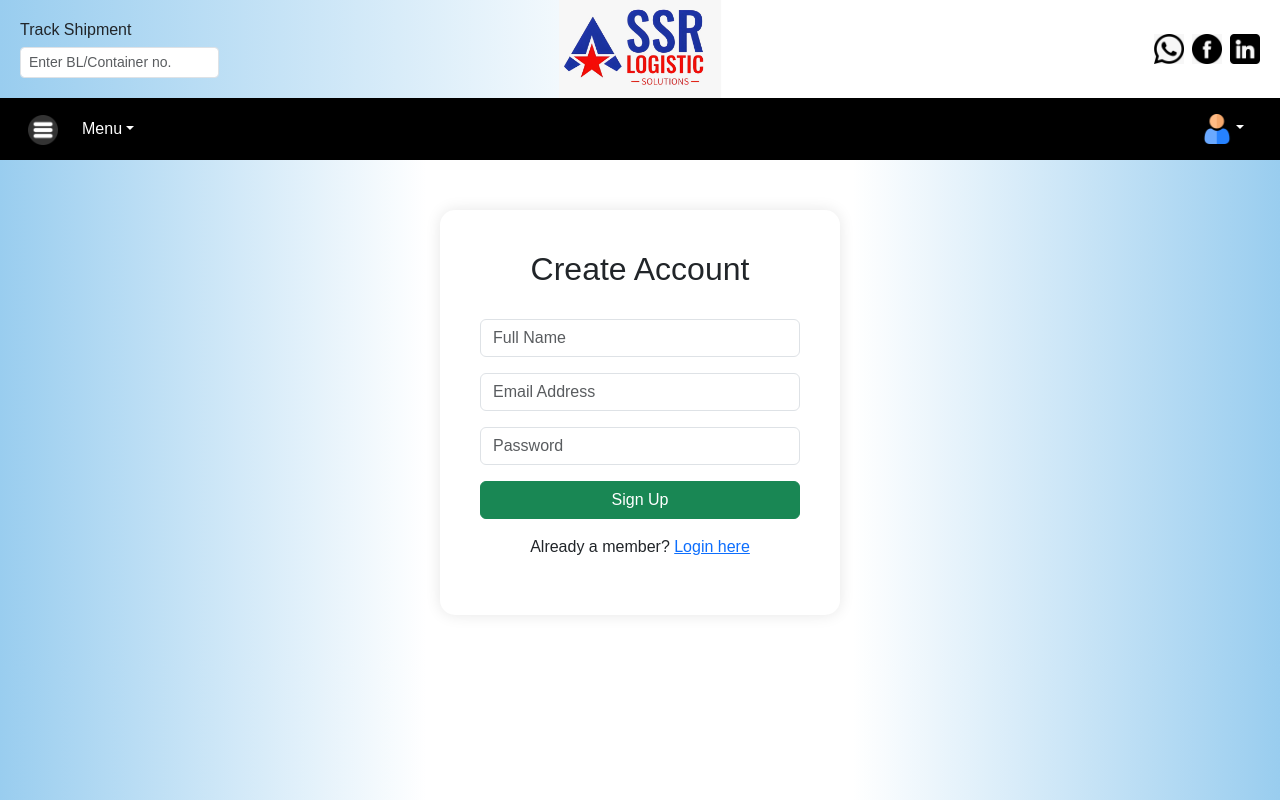
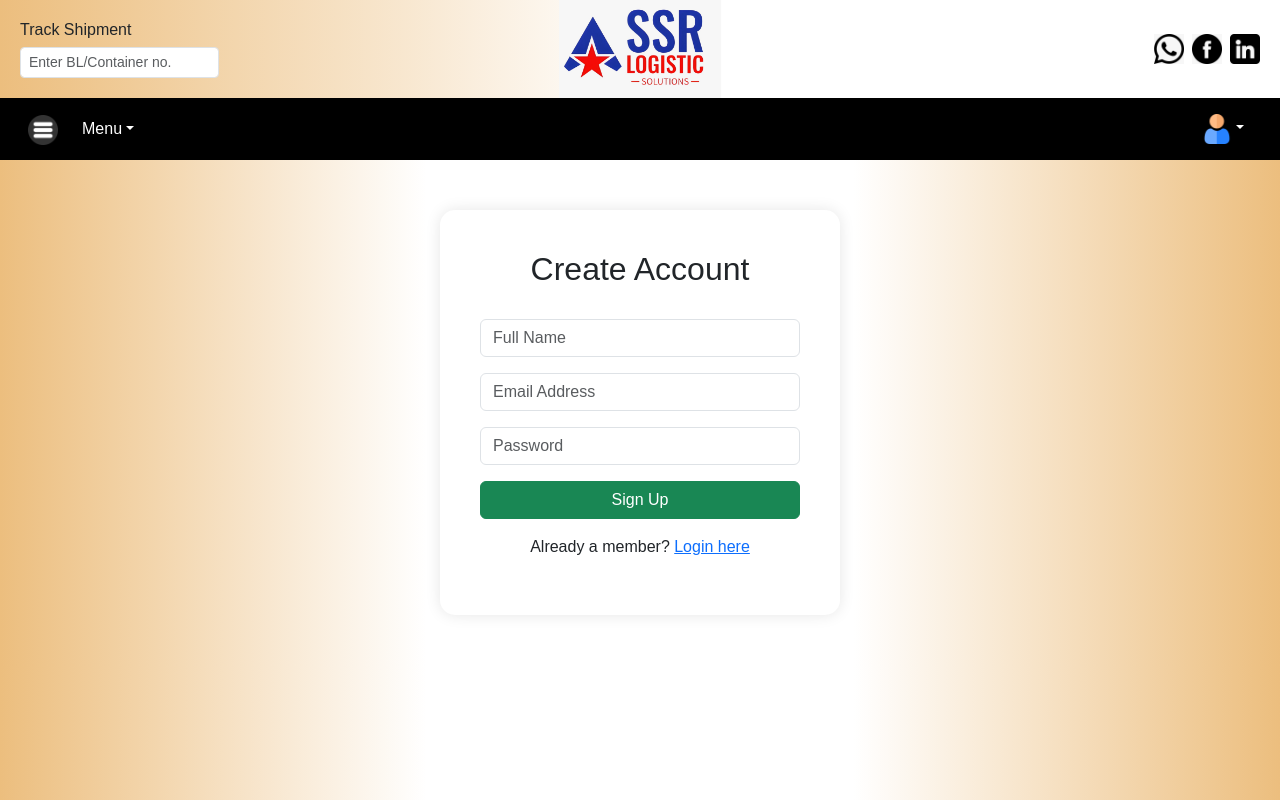
Before and after one commit to iamlatsss/SSR, a Flask app: page /sign_up in a window 1280 px wide. Run offline with Flask 3, Linux system fonts and the light colour scheme; some libraries are stand-ins or nearby versions.

Commit message:
colors changed

```diff
--- a/app.py
+++ b/app.py
@@ -8,7 +8,6 @@ import MySQLdb.cursors
 # Load .env variables
 load_dotenv()
 
-# Flask App Setup
 app = Flask(__name__)
 app.secret_key = os.environ.get("SECRET_KEY", "default-secret-key")
 
@@ -19,14 +18,13 @@ app.config['MYSQL_USER'] = os.environ.get("DB_USER")
 app.config['MYSQL_PASSWORD'] = os.environ.get("DB_PASSWORD")
 app.config['MYSQL_DB'] = os.environ.get("DB_NAME")
 
-# Initialize MySQL
 mysql = MySQL(app)
 
 # ---------- Routes ----------
 
 @app.route('/')
 def home():
-    return render_template('index.html', name=session.get('name'))
+    return render_template('index.html')
 
 @app.route('/sign_up', methods=['GET', 'POST'])
 def sign_up():
@@ -73,6 +71,14 @@ def Log_in():
 
     return render_template('Log_in.html')
 
+
+@app.route('/logout')  # lowercase
+def logout():
+    session.clear()
+    flash('Logged out successfully.', 'info')
+    return redirect(url_for('home'))
+
+
 @app.route('/profile')
 def profile():
     if not session.get('user_logged_in'):
@@ -90,32 +96,11 @@ def profile():
 
     return render_template('profile.html', user=user)
 
-@app.route('/Logout')
-def logout():
-    session.clear()
-    flash('Logged out successfully.', 'info')
-    return redirect(url_for('home'))
-
-@app.route('/forgot_password', methods=['GET', 'POST'])
-def forgot_password():
-    if request.method == 'POST':
-        email = request.form['email']
-
-        cur = mysql.connection.cursor()
-        cur.execute("SELECT * FROM users WHERE email = %s", [email])
-        user = cur.fetchone()
-        cur.close()
-
-        if user:
-            flash("Reset link has been sent to your email (simulated).", "success")
-        else:
-            flash("Email not registered.", "danger")
-
-    return render_template('forgot_password.html')
 
 @app.route('/complete_profile', methods=['GET', 'POST'])
 def complete_profile():
     if not session.get('user_logged_in'):
+        flash('Please log in to complete your profile.', 'warning')
         return redirect(url_for('Log_in'))
 
     cur = mysql.connection.cursor(MySQLdb.cursors.DictCursor)
@@ -145,17 +130,22 @@ def complete_profile():
 
     return render_template('complete_profile.html', user=user_data)
 
-# ---------- KYC Form ----------
 
 @app.route('/kycwebpage')
 def kyc_webpage():
     if not session.get('user_logged_in'):
         flash("Please login first", "danger")
         return redirect(url_for('Log_in'))
+
     return render_template('kyc.html')
+
 
 @app.route('/kycdetails', methods=['POST'])
 def kycdetails():
+    if not session.get('user_logged_in'):
+        flash("Please login first", "danger")
+        return redirect(url_for('Log_in'))
+
     data = request.form
     cur = mysql.connection.cursor()
     cur.execute("""
@@ -179,17 +169,21 @@ def kycdetails():
     flash("KYC submitted successfully!", "success")
     return redirect(url_for('kyc_webpage'))
 
-# ---------- Quotation ----------
 
 @app.route('/quotationwebpage')
 def quotation_page():
     if not session.get('user_logged_in'):
         flash("Please login first", "danger")
         return redirect(url_for('Log_in'))
+
     return render_template('quotation.html')
 
 @app.route('/quotation_submit', methods=['POST'])
 def quotation_submit():
+    if not session.get('user_logged_in'):
+        flash("Please login first", "danger")
+        return redirect(url_for('Log_in'))
+
     data = request.form
     cur = mysql.connection.cursor()
     cur.execute("""
@@ -206,24 +200,39 @@ def quotation_submit():
     flash("Quotation submitted successfully!", "success")
     return redirect(url_for('quotation_page'))
 
-# ---------- Static Pages ----------
 
 @app.route('/bookingwebpage')
 def booking_page():
+    if not session.get('user_logged_in'):
+        flash("Please login first", "danger")
+        return redirect(url_for('Log_in'))
+
     return render_template('booking.html')
+
 
 @app.route('/invoice')
 def invoice_page():
+    if not session.get('user_logged_in'):
+        flash("Please login first", "danger")
+        return redirect(url_for('Log_in'))
+
     return render_template('invoice.html')
+
 
 @app.route('/prealert')
 def prealert_page():
+    if not session.get('user_logged_in'):
+        flash("Please login first", "danger")
+        return redirect(url_for('Log_in'))
     return render_template('prealert.html')
 
 @app.route('/bldetails')
 def bl_details_page():
+    if not session.get('user_logged_in'):
+        flash("Please login first", "danger")
+        return redirect(url_for('Log_in'))
+
     return render_template('bl_details.html')
 
-# ---------- Run ----------
 if __name__ == '__main__':
     app.run(debug=True)
--- a/templates/Log_in.html
+++ b/templates/Log_in.html
@@ -9,11 +9,11 @@
     body {
       margin: 0;
       padding: 0;
-      background: linear-gradient(to right, rgb(153, 205, 239), white, white, rgb(153, 205, 239));
+      background: linear-gradient(to right, rgb(236, 190, 126), white, white, rgb(236, 190, 126));
     }
 
     header {
-      background: linear-gradient(to right, rgb(153, 205, 239), white, white);
+      background: linear-gradient(to right, rgb(236, 190, 126), white, white);
       padding: 15px;
     }
 
--- a/templates/bookinglist.html
+++ b/templates/bookinglist.html
@@ -8,7 +8,7 @@
     <link rel="stylesheet" href="/static/home.css">
     <style>
         body {
-            background-color: rgb(237, 200, 120);
+            background-color: rgb(236, 190, 126);
         }
 
         .container {
--- a/templates/complete_profile.html
+++ b/templates/complete_profile.html
@@ -7,7 +7,7 @@
     <link href="https://cdn.jsdelivr.net/npm/bootstrap@5.3.0/dist/css/bootstrap.min.css" rel="stylesheet">
     <style>
         body {
-            background-color: #e6f2ff;
+            background-color: rgb(236, 190, 126);
             font-family: Arial, sans-serif;
         }
         .container {
--- a/templates/editUser.html
+++ b/templates/editUser.html
@@ -8,7 +8,7 @@
     <link rel="stylesheet" href="/static/home.css">
     <style>
         body {
-            background-color: rgb(237, 200, 120);
+            background-color: rgb(236, 190, 126);
         }
         .container {
             max-width: 80%;
--- a/templates/forget_password.html
+++ b/templates/forget_password.html
@@ -7,10 +7,10 @@
   <link href="https://cdn.jsdelivr.net/npm/bootstrap@5.3.0/dist/css/bootstrap.min.css" rel="stylesheet" />
   <style>
     body {
-      background: linear-gradient(to right, rgb(153, 205, 239), white, white, rgb(153, 205, 239));
+      background: linear-gradient(to right, rgb(236, 190, 126), white, white, rgb(236, 190, 126));
     }
     header {
-      background: linear-gradient(to right, rgb(153, 205, 239), white, white);
+      background: linear-gradient(to right, rgb(236, 190, 126), white, white);
       padding: 15px;
     }
     .center-section img {
--- a/templates/index.html
+++ b/templates/index.html
@@ -9,7 +9,7 @@
   <style>
     body {
       font-family: Arial, sans-serif;
-      background: linear-gradient(to right, rgb(153, 205, 239), white, white, rgb(153, 205, 239));
+      background: linear-gradient(to right, rgb(236, 190, 126), white, white, rgb(236, 190, 126));
     }
     header {
       padding: 15px;
@@ -97,9 +97,9 @@
             <a class="nav-link dropdown-toggle" href="#" data-bs-toggle="dropdown">Menu</a>
             <ul class="dropdown-menu">
               <li><a class="dropdown-item" href="/kycwebpage">💁 KYC Details</a></li>
-              <li><a class="dropdown-item" href="#">📇 Quotation Details</a></li>
+              <li><a class="dropdown-item" href="/quotationwebpage">📇 Quotation Details</a></li>
               <li><a class="dropdown-item" href="/bookingwebpage">🧾 Booking Details</a></li>
-              <li><a class="dropdown-item" href="#">📄 Invoice Format</a></li>
+              <li><a class="dropdown-item" href="/invoice">📄 Invoice Format</a></li>
               <li><a class="dropdown-item" href="#">⚠️ Pre-Alert</a></li>
               <li><a class="dropdown-item" href="#">📇 BL Details</a></li>
             </ul>
--- a/templates/kyc.html
+++ b/templates/kyc.html
@@ -8,7 +8,7 @@
     <link href="https://cdn.jsdelivr.net/npm/bootstrap@5.3.0/dist/css/bootstrap.min.css" rel="stylesheet">
     <style>
         body {
-            background: linear-gradient(to right, rgb(153, 205, 239), white, white);
+            background: linear-gradient(to right, rgb(236, 190, 126), white, white);
         }
 
         .form-section {
--- a/templates/profile.html
+++ b/templates/profile.html
@@ -7,13 +7,13 @@
   <link href="https://cdn.jsdelivr.net/npm/bootstrap@5.3.0/dist/css/bootstrap.min.css" rel="stylesheet">
   <style>
     body {
-      background: linear-gradient(to right, rgb(153, 205, 239), white, white, rgb(153, 205, 239));
+      background: linear-gradient(to right, rgb(236, 190, 126), white, white, rgb(236, 190, 126));
       font-family: Arial, sans-serif;
       margin: 0;
     }
 
     header {
-      background: linear-gradient(to right, rgb(153, 205, 239), white, white);
+      background: linear-gradient(to right, rgb(236, 190, 126), white, white);
       padding: 15px 30px;
       display: flex;
       justify-content: space-between;
--- a/templates/quotation.html
+++ b/templates/quotation.html
@@ -19,7 +19,7 @@
 
     <style>
         body {
-            background: linear-gradient(to right, rgb(153, 205, 239), white, white);
+            background: linear-gradient(to right, rgb(236, 190, 126), white, white);
         }
 
         .container {
--- a/templates/sign_up.html
+++ b/templates/sign_up.html
@@ -7,7 +7,7 @@
   <link href="https://cdn.jsdelivr.net/npm/bootstrap@5.3.0/dist/css/bootstrap.min.css" rel="stylesheet" />
   <style>
     body {
-      background: linear-gradient(to right, rgb(153, 205, 239), white, white, rgb(153, 205, 239));
+      background: linear-gradient(to right, rgb(236, 190, 126), white, white, rgb(236, 190, 126));
       font-family: Arial, sans-serif;
     }
 
@@ -15,7 +15,7 @@
       display: flex;
       justify-content: space-between;
       align-items: center;
-      background: linear-gradient(to right, rgb(153, 205, 239), white, white);
+      background: linear-gradient(to right, rgb(236, 190, 126), white, white);
       padding: 20px;
     }
 
```
